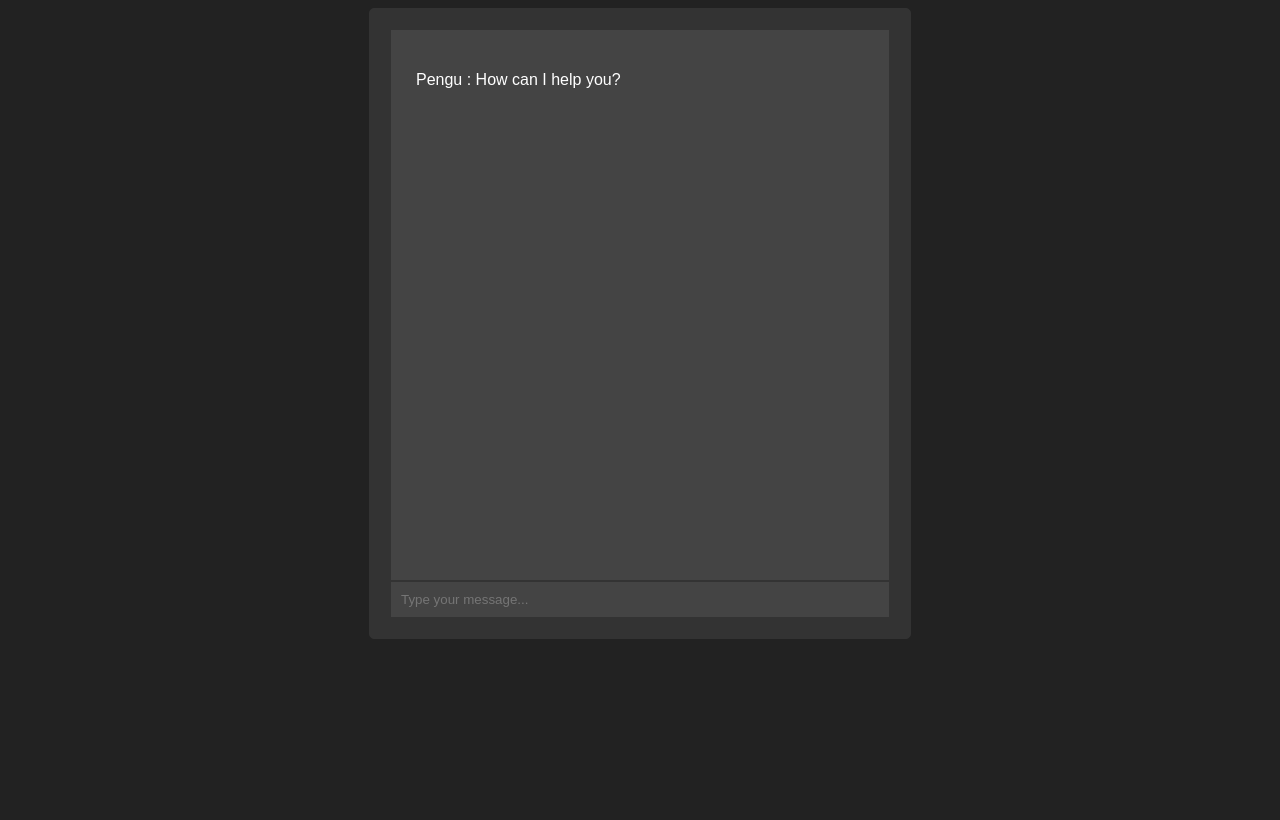
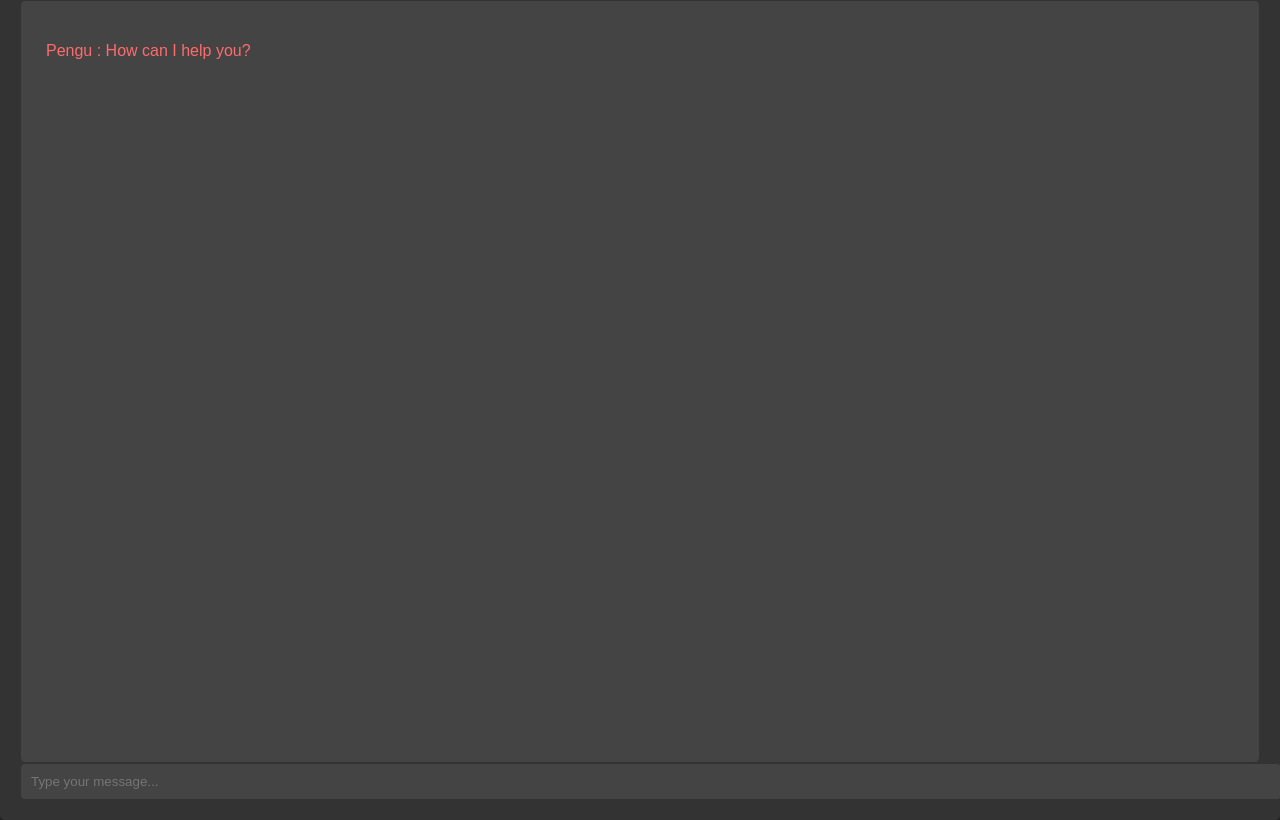
Before and after one commit to PenguinHubLearning/PenguinLearning, a plain HTML site: page chatbot.html in a window 1280 px wide. Drawn offline with Linux system fonts and the light colour scheme.

Commit message:
Update chatbot.html

```diff
--- a/chatbot.html
+++ b/chatbot.html
@@ -1,28 +1,42 @@
-<html>
+<!DOCTYPE html>
+<html lang="en">
 <head>
+    <meta charset="UTF-8">
     <title>Pengu</title>
     <style>
+        /* Reset some default styles */
+        body, html {
+            margin: 0;
+            padding: 0;
+            height: 100%;
+        }
+
         body {
             background-color: #222;
             color: #fff;
             font-family: Arial, sans-serif;
+            display: flex;
+            justify-content: center;
+            align-items: center;
         }
 
         #chat-container {
-width: 500px;
-margin: 0 auto;
+            width: 100%;
+            height: 100%;
             padding: 20px;
-border: 1px solid #333;
             border-radius: 5px;
             background-color: #333;
+            display: flex;
+            flex-direction: column;
         }
 
         #chat-box {
-height: 500px;
+            flex-grow: 1;
             overflow-y: scroll;
             border: 1px solid #333;
             padding: 25px;
             background-color: #444;
+            border-radius: 5px;
         }
 
         #user-input {
@@ -31,23 +45,38 @@ padding: 10px;
             border: 1px solid #333;
             background-color: #444;
             color: #fff;
+            border-radius: 5px;
         }
 
         .user {
             text-align: right;
-margin-bottom: 5px;
+            margin-bottom: 10px;
+            color: #3a86ff;
         }
 
         .bot {
             text-align: left;
-margin-bottom: 5px;
+            margin-bottom: 10px;
+            color: #ff6b6b;
+        }
+
+        /* Add some spacing between messages */
+        .user:last-child,
+        .bot:last-child {
+            margin-bottom: 0;
+        }
+
+        /* Style for the title */
+        h1 {
+            text-align: center;
         }
     </style>
 </head>
 <body>
+    <h1></h1>
     <div id="chat-container">
         <div id="chat-box">
-<p>Pengu : How can I help you?</p>
+            <p class="bot">Pengu : How can I help you?</p>
         </div>
         <input type="text" id="user-input" placeholder="Type your message...">
     </div>
@@ -132,8 +161,7 @@ function checkCookie() {
       setCookie("username", user, 365);
     }
   }
-}
-
+}e
     </script>
 </body>
 </html>
```
Lines whose indentation alone changed are shown as unchanged.
